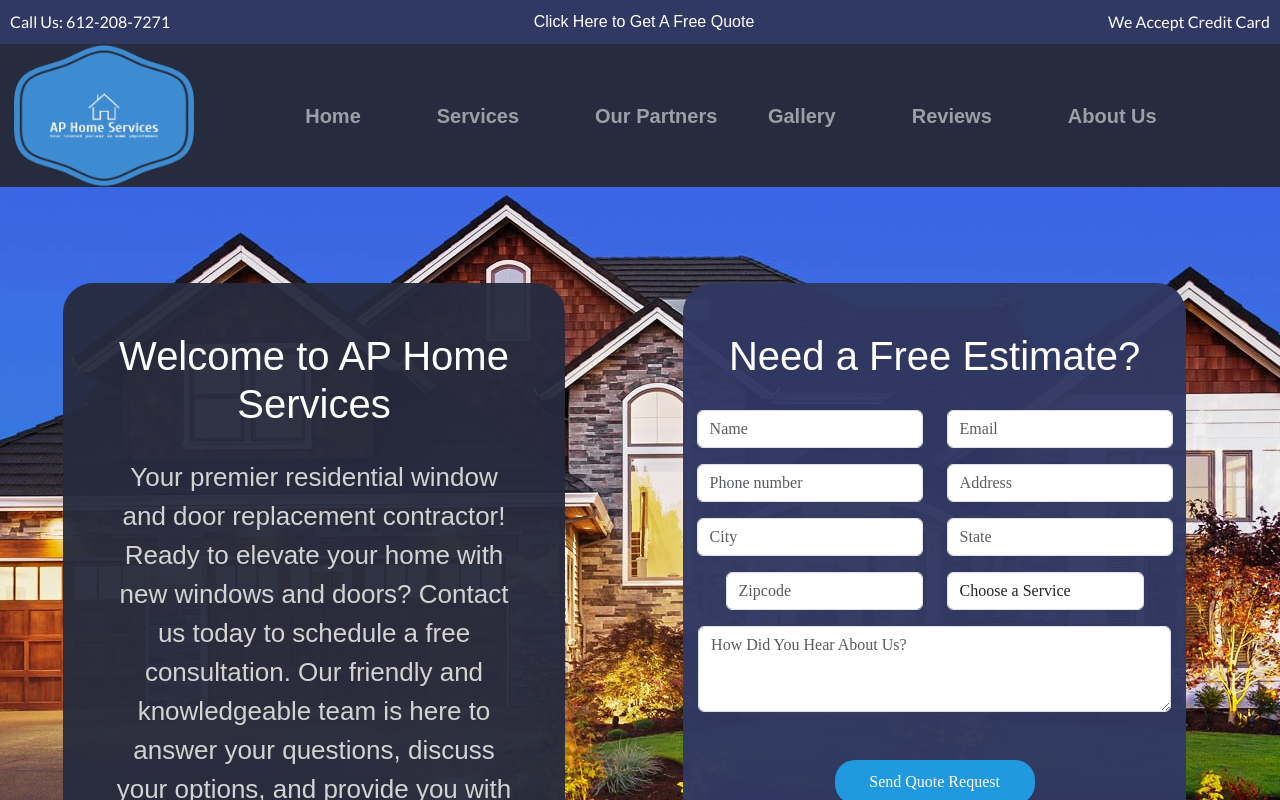
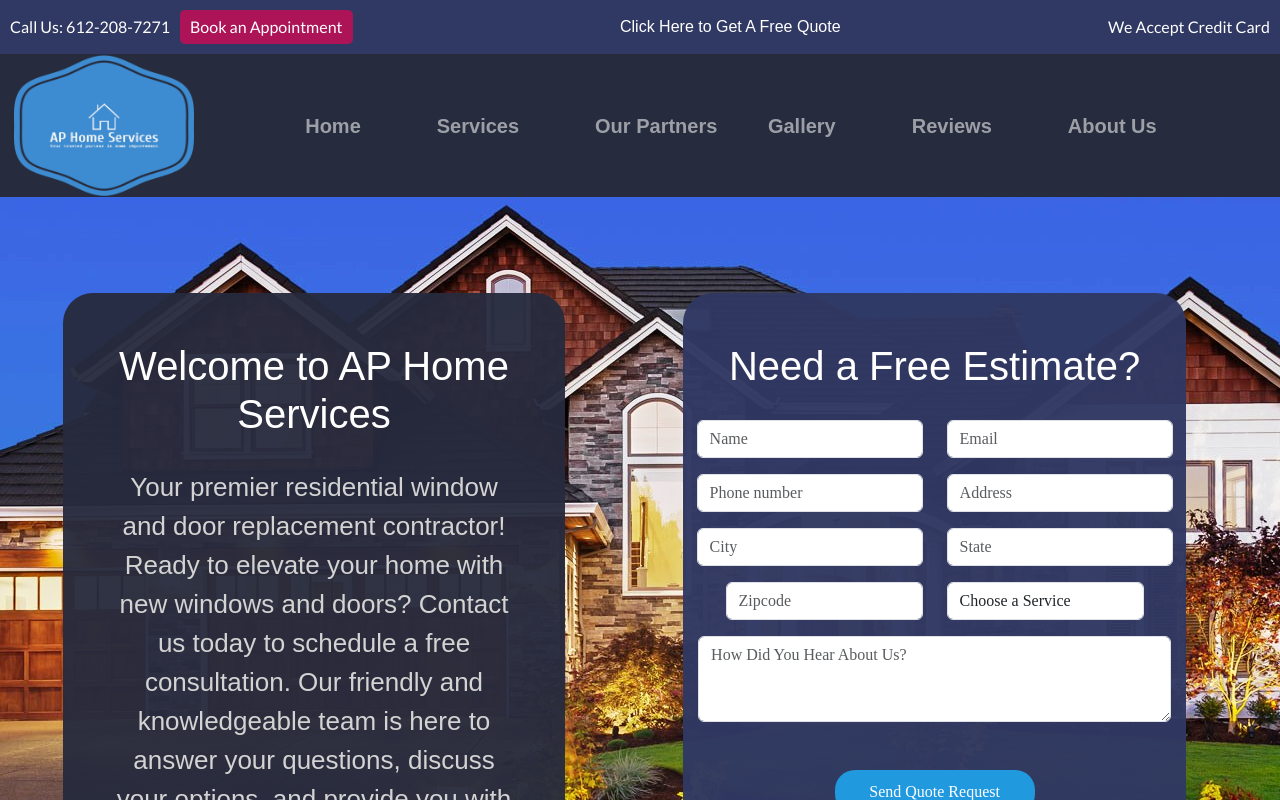
Before and after one commit to Amigovich/aphomesvc, a React (Vite) app: page / in a window 1280 px wide. Built offline with nearby package versions, Linux system fonts and the light colour scheme; a web font is replaced by a local one.

Commit message:
Update Header2.jsx

```diff
--- a/src/js/Header2.jsx
+++ b/src/js/Header2.jsx
@@ -1,29 +1,35 @@
-import React, { useEffect } from 'react';
+import React from 'react';
 import { NavLink } from 'react-router-dom';
 
 const Header2 = () => {
-    useEffect(() => {
-        const script = document.createElement('script');
-        script.src = 'https://calendar.google.com/calendar/scheduling-button-script.js';
-        script.async = true;
-        document.body.appendChild(script);
+    const openGoogleCalendar = () => {
+        const url = 'https://calendar.google.com/calendar/appointments/schedules/AcZssZ3bqkNTtzvixRQT-1wc9pMhiAM5lBQMs8XUDpCX_W0ngQe1DCAH0lY67VyQGK5mwvcGr11vW7Vg?gv=true';
+        const width = 600;
+        const height = 600;
+        const left = (window.screen.width / 2) - (width / 2);
+        const top = (window.screen.height / 2) - (height / 2);
 
-        script.onload = () => {
-            const target = document.getElementById('calendar-scheduling-button');
-            window.calendar.schedulingButton.load({
-                url: 'https://calendar.google.com/calendar/appointments/schedules/AcZssZ3bqkNTtzvixRQT-1wc9pMhiAM5lBQMs8XUDpCX_W0ngQe1DCAH0lY67VyQGK5mwvcGr11vW7Vg?gv=true',
-                color: '#AD1457',
-                label: 'Book an appointment',
-                target,
-            });
-        };
-    }, []);
+        window.open(url, 'GoogleCalendar', `width=${width},height=${height},top=${top},left=${left},scrollbars=yes`);
+    };
 
     return (
         <header className="header2">
             <div className="left">
                 <span>Call Us: 612-208-7271</span>
-                <div id="calendar-scheduling-button" style={{ display: 'inline-block', marginLeft: '10px' }}></div>
+                <button
+                    onClick={openGoogleCalendar}
+                    style={{
+                        marginLeft: '10px',
+                        backgroundColor: '#AD1457',
+                        color: 'white',
+                        border: 'none',
+                        padding: '5px 10px',
+                        borderRadius: '5px',
+                        cursor: 'pointer'
+                    }}
+                >
+                    Book an Appointment
+                </button>
             </div>
             <NavLink to="/estimate" className="middle">
                 Click Here to Get A Free Quote
```
